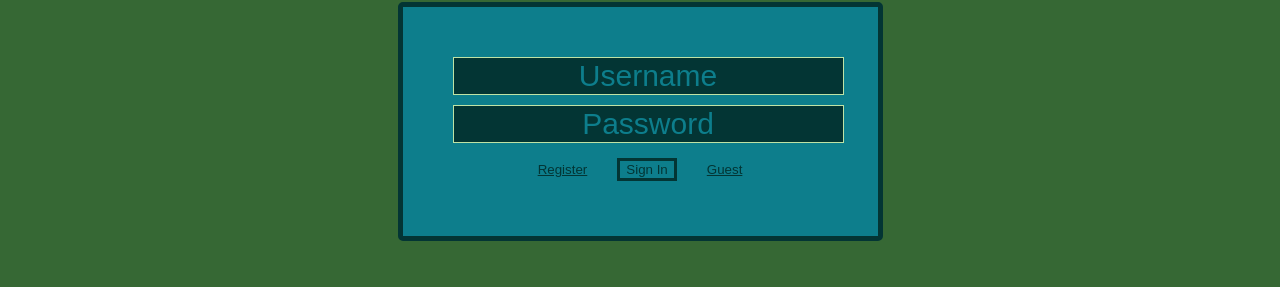
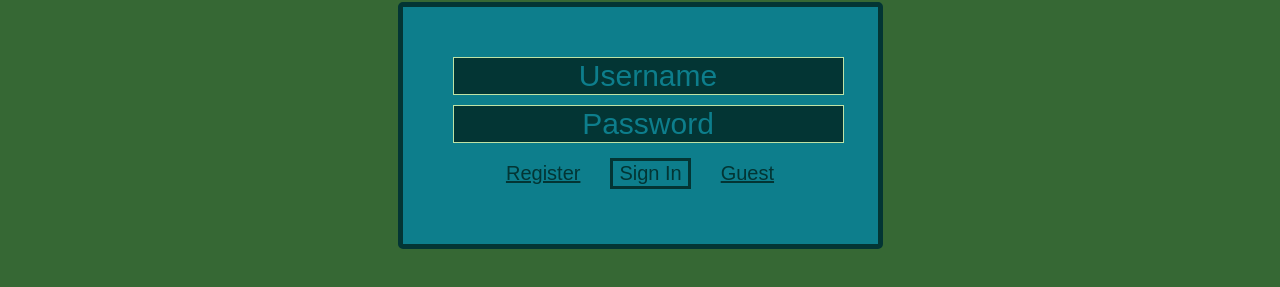
Before and after one commit to AkionQuazson/9Heroes, a website: page index.html in a window 1280 px wide. Shown: the part 73-360 px from the top of the page. Drawn offline with nearby package versions, Linux system fonts and the light colour scheme.

Commit message:
styled buttons

```diff
--- a/index.css
+++ b/index.css
@@ -117,11 +117,12 @@ h1 {
     background-color: #0d7e8c;
     border: 3px solid #033534;
     color: #033534;
+    font-size: 20px;
+    cursor: pointer;
 }
 
 .secondary {
     background: none;
-    color: #033534;
     text-decoration: underline;
     border: none;
 }
```
